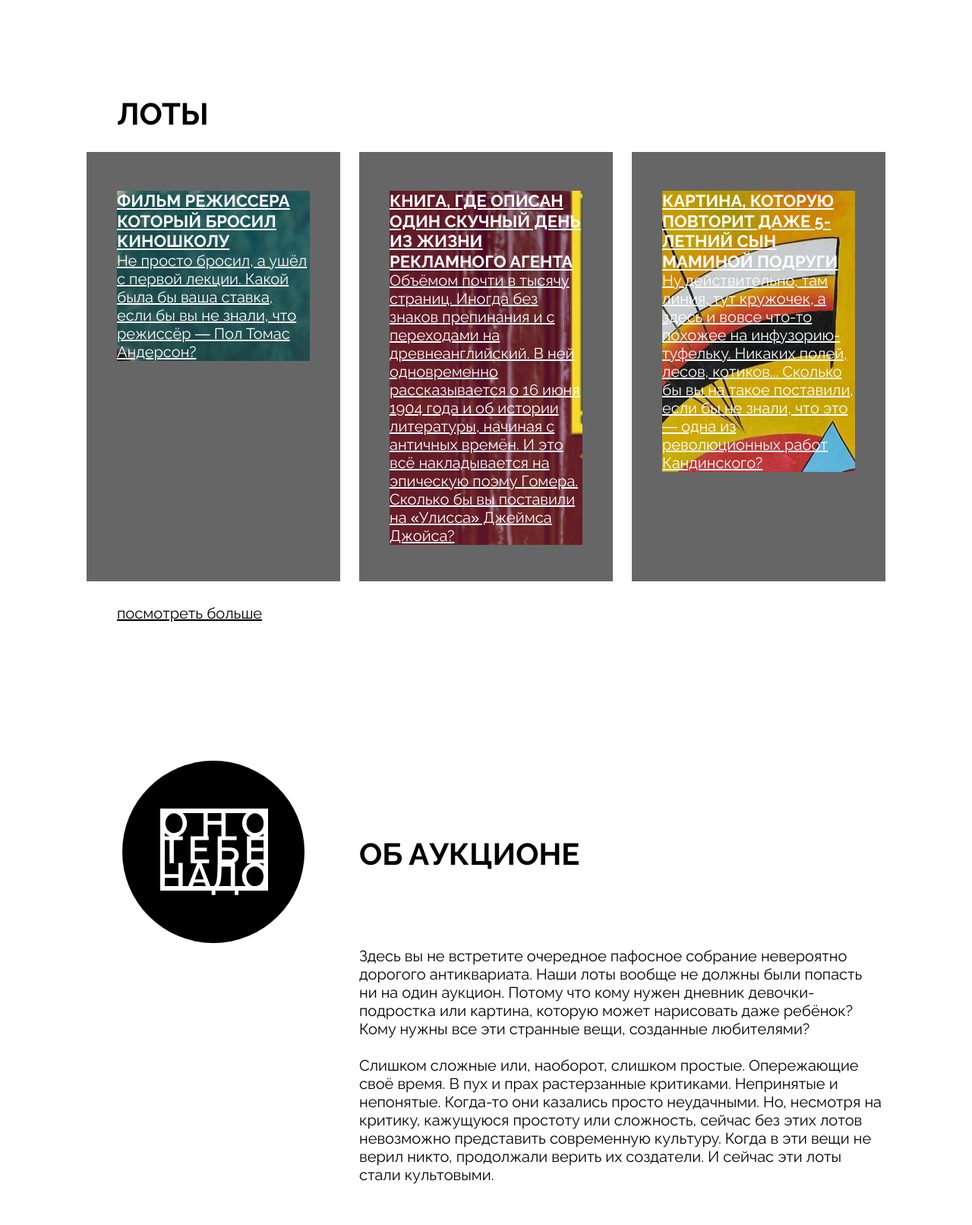
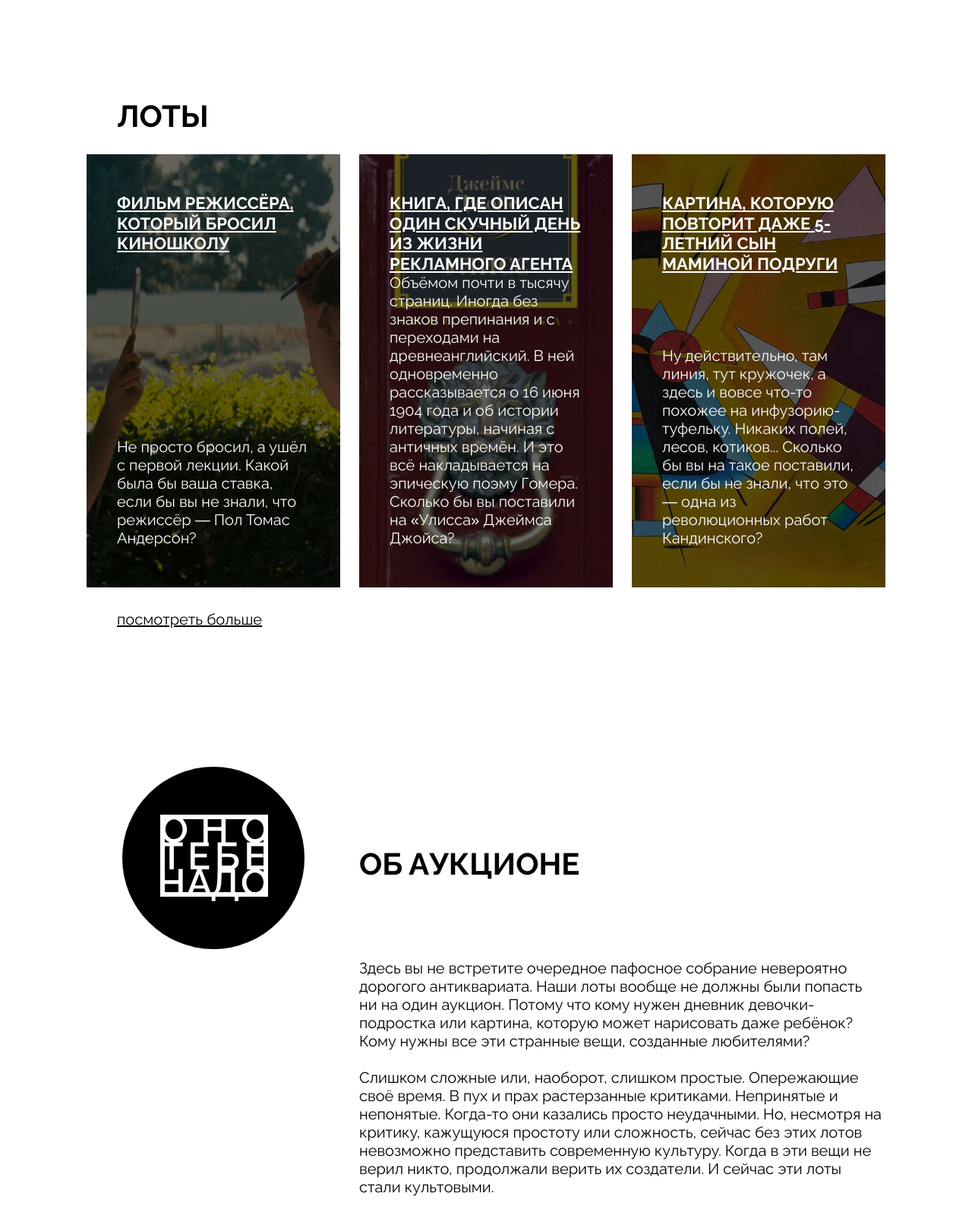
Before and after one commit to Izrekatel/ono-tebe-nado, a plain HTML site: page index.html in a window 1280 px wide. Shown: the part 1100-2712 px from the top of the page at 76% size. Drawn offline with Linux system fonts and the light colour scheme.

Commit message:
review done

```diff
--- a/index.html
+++ b/index.html
@@ -72,7 +72,9 @@
           <p class="cover__description-text">
             Аукцион вещей, в которые никто не верил
           </p>
-          <button class="bet-button uppercase" type="button">Сделать ставку</button>
+          <button class="bet-button uppercase" type="button">
+            Сделать ставку
+          </button>
         </div>
       </section>
       <section class="lots" id="lots">
@@ -80,51 +82,53 @@
         <ul class="lots__card-list">
           <li class="lots__card-list-item">
             <a class="card-link" href="">
-              <article class="card_type_film">
+              <article class="card card_type_film">
                 <div class="overlay"></div>
                 <h3 class="card__title uppercase">
-                  Фильм режиссера который бросил киношколу
+                  Фильм режиссёра, который бросил киношколу
                 </h3>
                 <p class="card__text">
                   Не просто бросил, а ушёл с первой лекции. Какой была бы ваша
-                  ставка, если бы вы не знали, что режиссёр — Пол Томас Андерсон?
+                  ставка, если бы вы не знали, что режиссёр — Пол Томас
+                  Андерсон?
                 </p>
               </article>
             </a>
           </li>
           <li class="lots__card-list-item">
             <a class="card-link" href="">
-              <article class="card_type_book">
+              <article class="card card_type_book">
                 <div class="overlay"></div>
                 <h3 class="card__title uppercase">
                   Книга, где описан один скучный день из жизни рекламного агента
                 </h3>
                 <p class="card__text">
-                  Объёмом почти в тысячу страниц. Иногда без знаков препинания и с
-                  переходами на древнеанглийский. В ней одновременно рассказывается
-                  о 16 июня 1904 года и об истории литературы, начиная с античных
-                  времён. И это всё накладывается на эпическую поэму Гомера. Сколько
-                  бы вы поставили на «Улисса» Джеймса Джойса?
+                  Объёмом почти в тысячу страниц. Иногда без знаков препинания и
+                  с переходами на древнеанглийский. В ней одновременно
+                  рассказывается о 16 июня 1904 года и об истории литературы,
+                  начиная с античных времён. И это всё накладывается на
+                  эпическую поэму Гомера. Сколько бы вы поставили на «Улисса»
+                  Джеймса Джойса?
                 </p>
               </article>
             </a>
           </li>
           <li class="lots__card-list-item">
             <a class="card-link" href="">
-              <article class="card_type_picture">
+              <article class="card card_type_picture">
                 <div class="overlay"></div>
                 <h3 class="card__title uppercase">
                   Картина, которую повторит даже 5-летний сын маминой подруги
                 </h3>
                 <p class="card__text">
-                  Ну действительно, там линия, тут кружочек, а здесь и вовсе что-то
-                  похожее на инфузорию-туфельку. Никаких полей, лесов, котиков...
-                  Сколько бы вы на такое поставили, если бы не знали, что это — одна
-                  из революционных работ Кандинского?
+                  Ну действительно, там линия, тут кружочек, а здесь и вовсе
+                  что-то похожее на инфузорию-туфельку. Никаких полей, лесов,
+                  котиков... Сколько бы вы на такое поставили, если бы не знали,
+                  что это — одна из революционных работ Кандинского?
                 </p>
               </article>
             </a>
-        </li>
+          </li>
         </ul>
         <a class="lots__look-more-link" href="#">посмотреть больше</a>
       </section>
--- a/styles/style.css
+++ b/styles/style.css
@@ -1,10 +1,10 @@
 .header {
   display: grid;
-  grid-template-columns: 1fr auto 1fr;
+  grid-template-columns: 1fr min-content 1fr;
   justify-content: space-around;
-  margin: 96px 24px;
+  margin: 96px 50px;
   font-size: 18px;
-  gap: 36px;
+  gap: 40px;
 }
 
 .header__menu {
@@ -41,8 +41,8 @@
 .header__address {
   display: flex;
   align-content: center;
-  margin-left: 150px;
-  }
+  margin-left: 155px;
+}
 
 .address {
   align-self: start;
@@ -80,7 +80,7 @@
 .cover__title {
   display: block;
   font-weight: bold;
-  margin: 115px 0 135px 0;
+  margin: 115px 0 138px 0;
   font-size: 100px;
   letter-spacing: 0.3em;
 }
@@ -130,11 +130,12 @@
   padding: 10.5px 37px 10.5px 37px;
   font-size: 22px;
   color: #fff;
+  border: 1px solid #fff;
 }
 
 .lots {
   display: block;
-  margin: 179px 24px 0 24px;
+  margin: 181px 24px 0 24px;
 }
 
 .lots__heading {
@@ -147,26 +148,32 @@
 
 .lots__card-list {
   display: grid;
-  justify-content: stretch;
   grid-template-columns: 1fr 1fr 1fr;
   gap: 25px;
 }
 
 .lots__card-list-item {
   position: relative;
-  z-index: 1;
   display: flex;
 }
 
 .card-link {
   display: block;
-  position: relative;
-  padding: 51px 40px 48px 40px;
-  z-index: 1;
-  color: #fff;
+  text-decoration-line: none;
+}
+
+.card {
+  height: 100%;
+  padding: 51px 40px 53px 40px;
+  display: flex;
+  height: 100%;
+  flex-direction: column;
   justify-content: space-between;
   background-position: center;
   background-size: cover;
+  color: #fff;
+  position: relative;
+  z-index: 1;
 }
 
 .card_type_film {
@@ -185,13 +192,12 @@
   text-decoration-line: underline;
   line-height: 120%;
   font-size: 22px;
-  position: relative;
-  z-index: 1;
+  z-index: 2;
 }
 
 .card__text {
   font-size: 20px;
-  position: relative;
+  z-index: 2;
 }
 
 .lots__look-more-link {
@@ -232,7 +238,7 @@
 .about__title {
   font-size: 40px;
   display: flex;
-  margin-top: 115px;
+  margin-top: 120px;
 }
 
 .about__text {
@@ -240,7 +246,8 @@
   flex-direction: column;
   font-size: 20px;
   row-gap: 24px;
-  margin-top: 70px;
+  margin-top: 75px;
+  line-height: 120%;
 }
 
 .footer {
@@ -280,10 +287,8 @@
   justify-self: end;
 }
 
-.footer__social-list-item {
+.footer__social-icon {
   width: 48px;
-}
-
-.footer__social-icon {
+  height: 48px;
   border-radius: 50%;
 }
```
